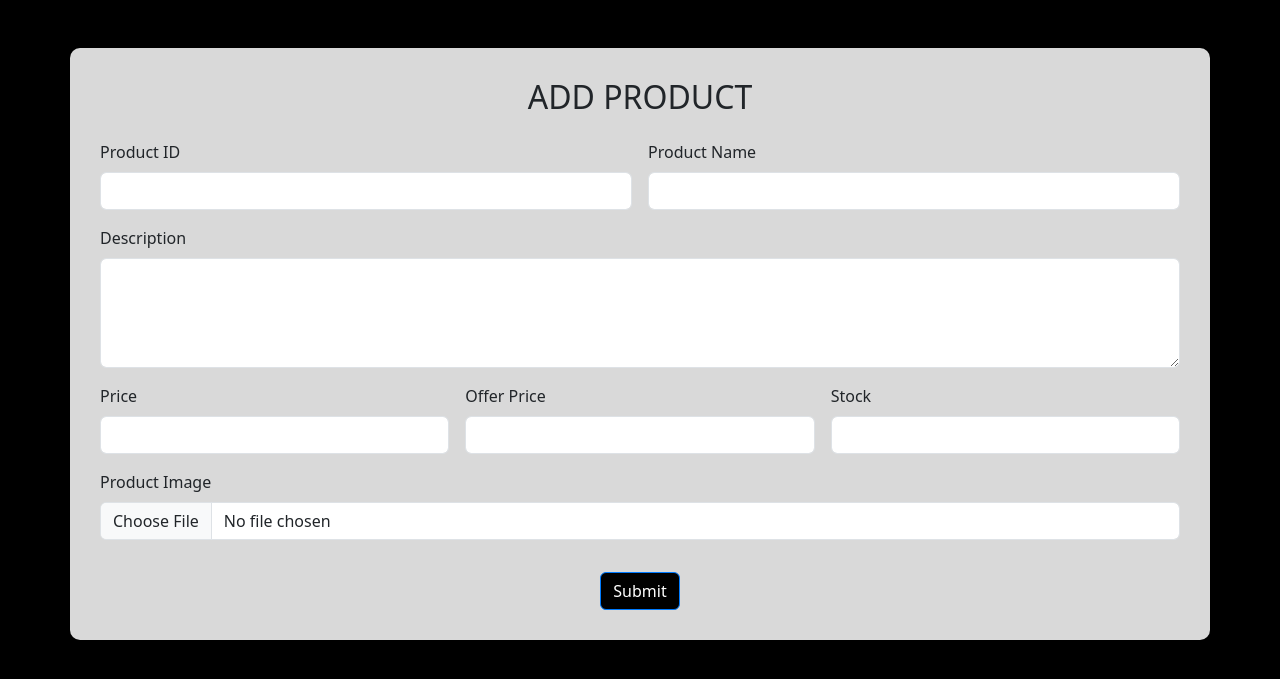
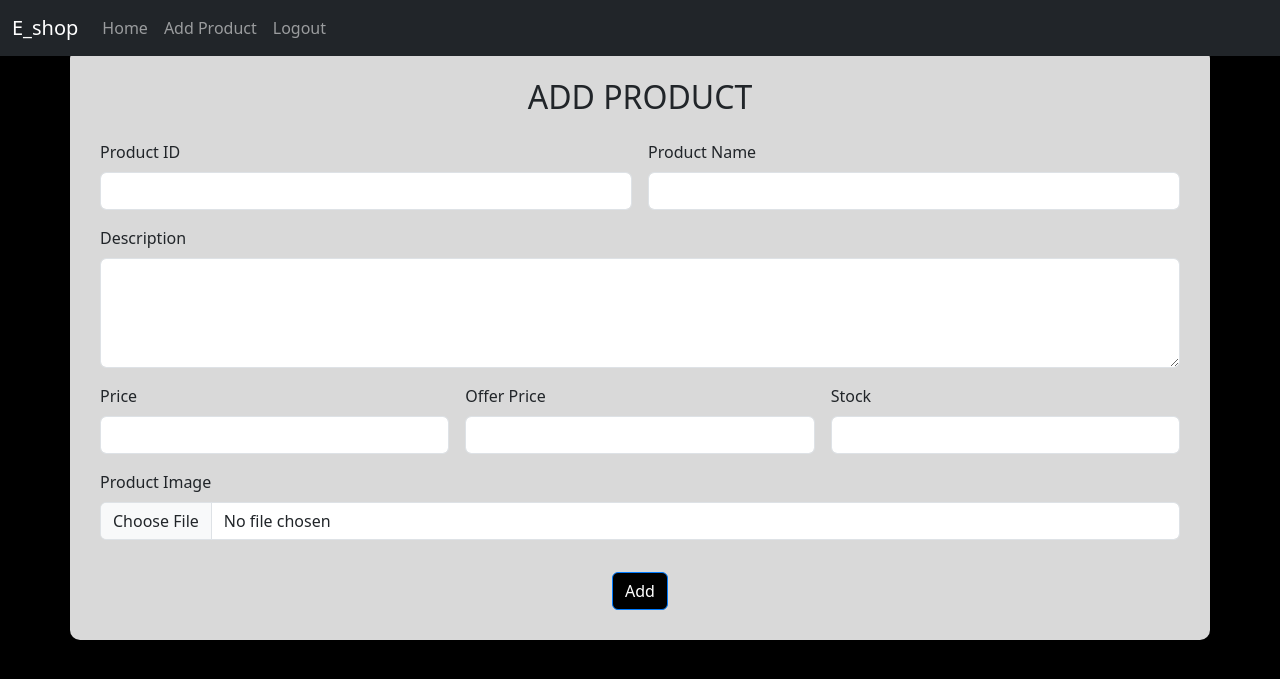
Before and after one commit to deepakpk7/E_Commerce, a Django app: template eshop/template/shop/add_product.html in a window 1280 px wide. Shown: the top 679 px of the page. Run offline with Django 5.2, Linux system fonts and the light colour scheme; the template is opened without the code that fills it, so the values that code supplies are empty.

Commit message:
add product and display the product

```diff
--- a/eshop/template/shop/add_product.html
+++ b/eshop/template/shop/add_product.html
@@ -29,11 +29,32 @@
     </style>
 </head>
 <body>
+    <nav class="navbar navbar-expand-sm bg-dark navbar-dark fixed-top">
+        <div class="container-fluid">
+                <a class="navbar-brand" href="">E_shop</a>
+                <button class="navbar-toggler" type="button" data-bs-toggle="collapse" data-bs-target="#collapsibleNavbar">
+                  <span class="navbar-toggler-icon"></span>
+                </button>
+                <div class="collapse navbar-collapse" id="collapsibleNavbar">
+                  <ul class="navbar-nav">
+                    <li class="nav-item">
+                      <a class="nav-link" href="shop_home">Home</a>
+                    </li>
+                    <li class="nav-item">
+                      <a class="nav-link" href="add_pro">Add Product</a>
+                    </li>
+                    <li class="nav-item">
+                      <a class="nav-link" href="logout">Logout</a>
+                    </li>
+                  </ul>
+                </div>
+              </div>
+      </nav>
 
     <div class="container my-5">
         <h2 class="text-center mb-4">ADD PRODUCT</h2>
 
-        <form action="" method="POST" class="row g-3">
+        <form action="" method="POST" class="row g-3" enctype="multipart/form-data">
             {% csrf_token %}
             <div class="col-md-6">
                 <label for="pid" class="form-label">Product ID</label>
@@ -71,7 +92,7 @@
             </div>
 
             <div class="col-12 text-center">
-                <button type="submit" class="btn btn-primary mt-3">Submit</button>
+                <button type="submit" class="btn btn-primary mt-3">Add</button>
             </div>
         </form>
     </div>
```
Also changed, not shown: eshop/app/views.py (+22 -2 lines), eshop/template/shop/home.html (+17 -2 lines), eshop/db.sqlite3, eshop/media/pant.jpg (added), eshop/media/shirtandpant.jpg (added), eshop/media/track.webp (added), eshop/media/white_hoodie.jpg (added).
